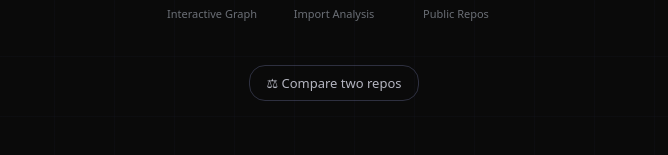
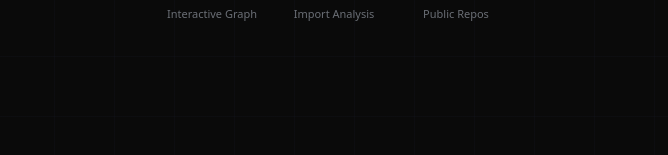
Before and after one commit to satoshi891102/architect, a Next.js app: page / in a window 1280 px wide. Shown: the part 364-519 px from the top of the page, without its empty margins (306-974 px from the left). Built offline with nearby package versions, Linux system fonts and the light colour scheme.

Commit message:
fix: example buttons navigate directly, remove dead compare link

```diff
--- a/src/app/page.tsx
+++ b/src/app/page.tsx
@@ -100,8 +100,11 @@ export default function Home() {
         {examples.map(ex => (
           <button
             key={ex.repo}
-            onClick={() => setUrl(ex.repo)}
-            className="px-2.5 py-1 rounded-lg bg-bg-1 border border-border-1 hover:border-accent/50 hover:text-text-1 transition-all"
+            onClick={() => {
+              setLoading(true);
+              router.push(`/analyze/${ex.repo}`);
+            }}
+            className="px-2.5 py-1 rounded-lg bg-bg-1 border border-border-1 hover:border-accent/50 hover:text-text-1 transition-all active:scale-95"
           >
             {ex.label}
           </button>
@@ -124,13 +127,6 @@ export default function Home() {
         </div>
       </div>
 
-      {/* Compare link */}
-      <div className="mt-12">
-        <a href="/compare" className="text-[13px] text-text-2 hover:text-accent transition-colors border border-border-1 px-4 py-2 rounded-xl hover:border-accent/30">
-          ⚖ Compare two repos
-        </a>
-      </div>
-
       {/* Footer */}
       <div className="mt-auto pt-16 pb-8 text-[11px] text-text-3">
         Built overnight by Basirah · Powered by GitHub API
```
